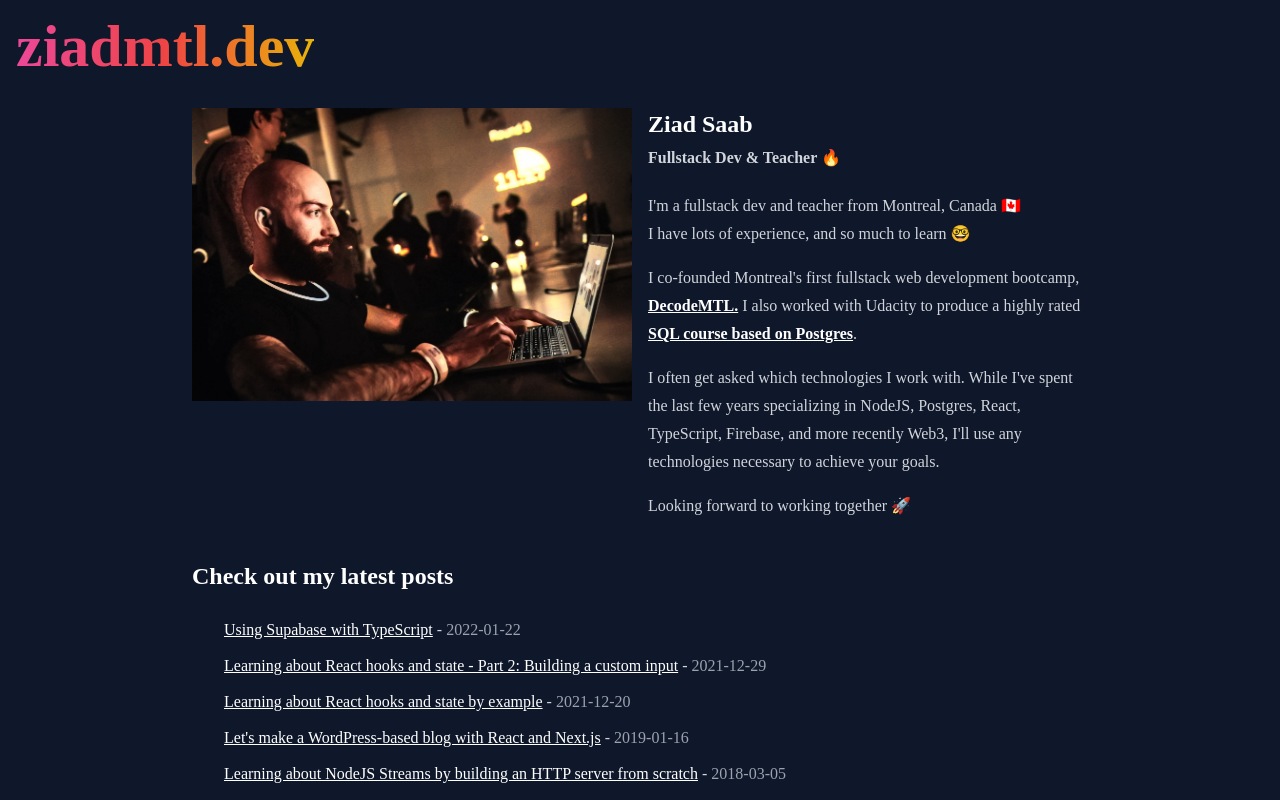
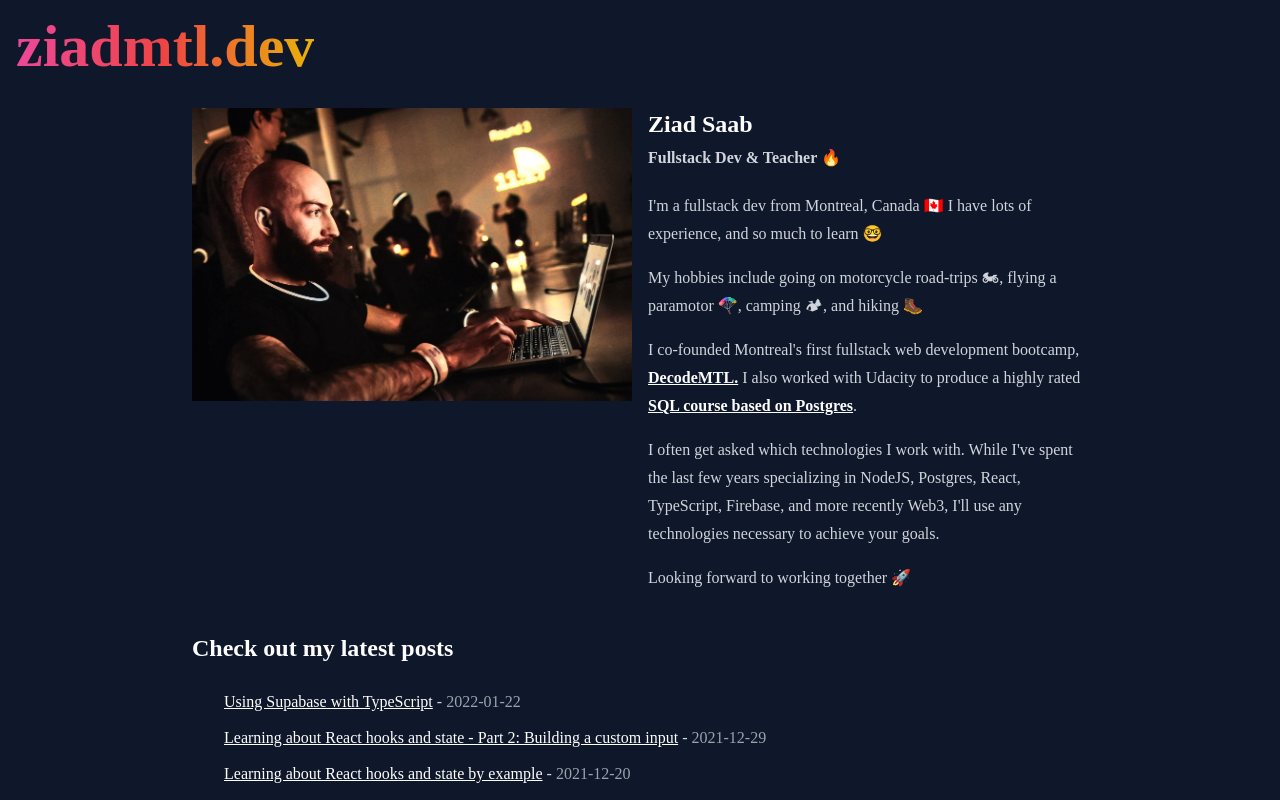
Before and after one commit to ziad-saab/ziadmtl.dev, a Next.js app: page / in a window 1280 px wide. Shown: the top 800 px of the page. Built offline with nearby package versions, Linux system fonts and the light colour scheme; a web font is replaced by a local one.

Commit message:
feat: add hobbies

```diff
--- a/pages/index.tsx
+++ b/pages/index.tsx
@@ -27,9 +27,12 @@ const Home: NextPage<HomeProps> = ({ posts }) => {
             <h2 className="mb-1">Ziad Saab</h2>
             <p role="doc-subtitle">Fullstack Dev & Teacher 🔥</p>
             <p className="my-4">
-              I&apos;m a fullstack dev and teacher from Montreal,
-              Canada 🇨🇦
-              <br />I have lots of experience, and so much to learn 🤓
+              I&apos;m a fullstack dev from Montreal,
+              Canada 🇨🇦 I have lots of experience, and so much to learn 🤓
+            </p>
+            <p className="my-4">
+              My hobbies include going on motorcycle road-trips 🏍, flying
+              a paramotor 🪂, camping 🏕, and hiking 🥾
             </p>
             <p className="my-4">
               I co-founded Montreal&apos;s first fullstack web development
```
